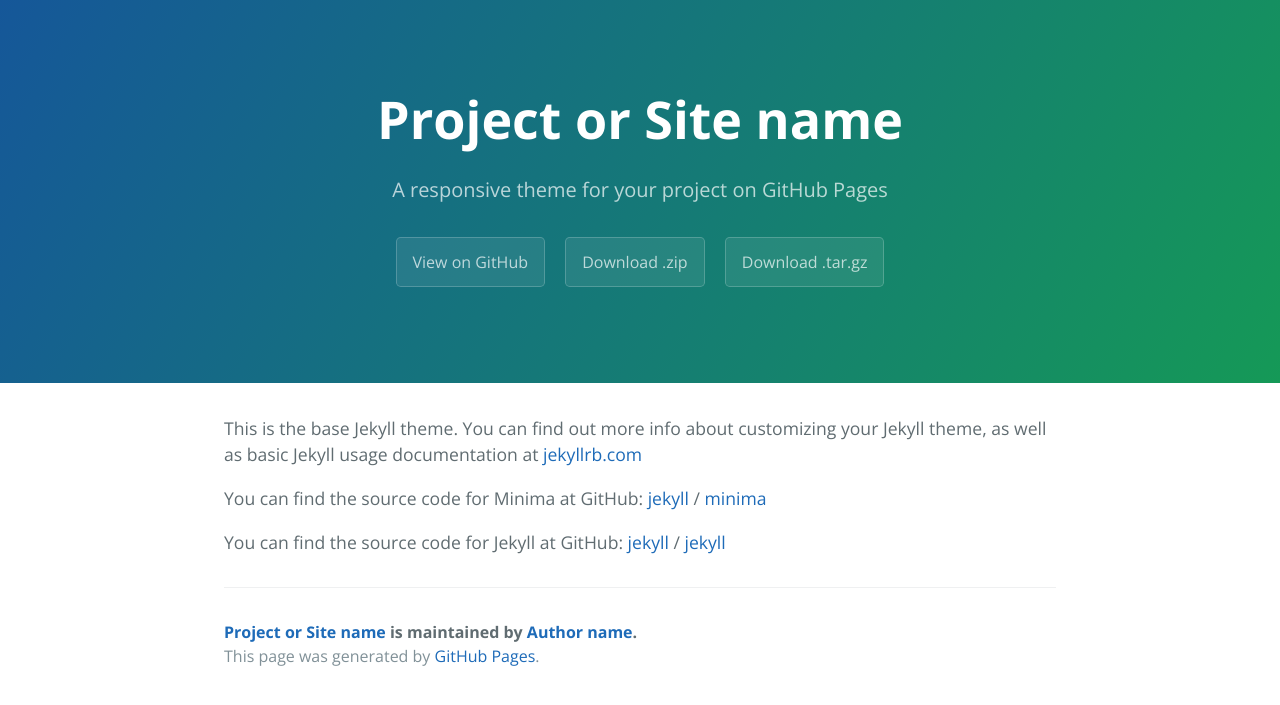
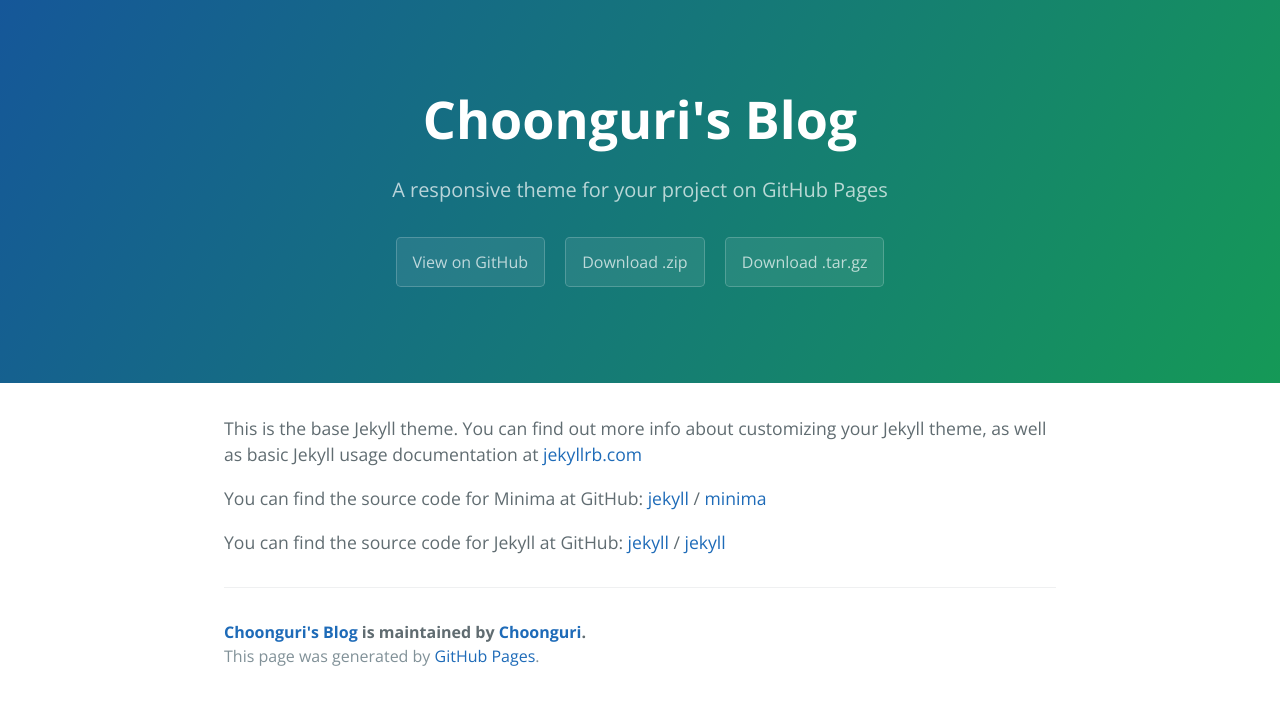
Before and after one commit to choonguri/choonguri.github.io, a Jekyll site: the page built from about.md, in a window 1280 px wide. Shown: the top 705 px of the page. Built offline with Jekyll 4.4.1, drawn with Linux system fonts in a browser that asks for light colours.

Commit message:
change config file

```diff
--- a/_config.yml
+++ b/_config.yml
@@ -1,13 +1,13 @@
 # Setup
-title:        Project or Site name
+title:        Choonguri's Blog
 tagline:      A responsive theme for your project on GitHub Pages
 baseurl:      ""
 paginate:     1
 
 # About/contact
 author:
-  name:       Author name
-  url:        http://yourhomepage.com
+  name:       Choonguri
+  url:        http://choonguri.github.io/
 
 # Gems
 gems:
```
